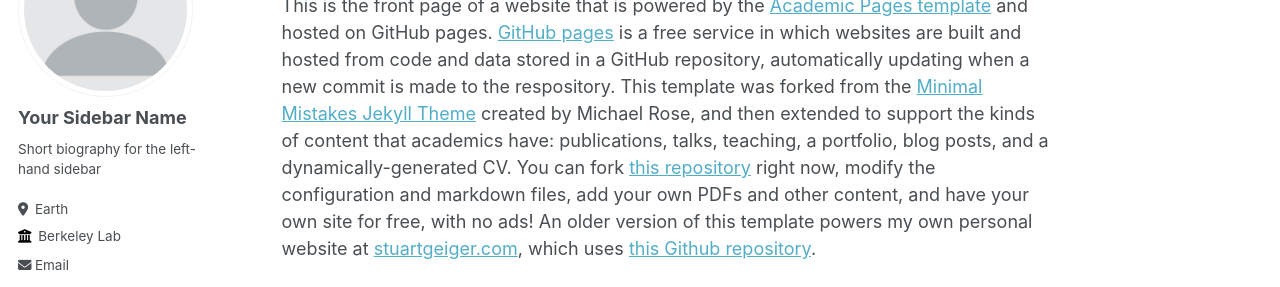
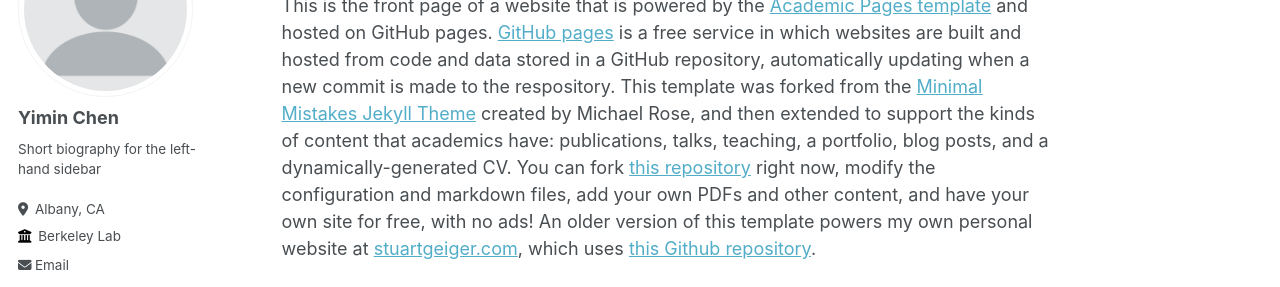
Before and after one commit to chenymstudy2015/YiminChen, a Jekyll site: the page built from _pages/about.md, in a window 1280 px wide. Shown: the part 184-471 px from the top of the page. Built offline with Jekyll 4.4.1, drawn with Linux system fonts in a browser that asks for light colours; some web fonts are replaced.

Commit message:
Update _config.yml

```diff
--- a/_config.yml
+++ b/_config.yml
@@ -22,10 +22,10 @@ repository               : "chenymstudy2015.github.io/"
 author:
   # Biographic information
   avatar           : "profile.png"
-  name             : "Your Sidebar Name"
+  name             : "Yimin Chen"
   pronouns         : # example: "He/His"
   bio              : "Short biography for the left-hand sidebar"
-  location         : "Earth"
+  location         : "Albany, CA"
   employer         : "Berkeley Lab"
   uri              : # URL
   email            : "chenym1979@gmail.com"
```
